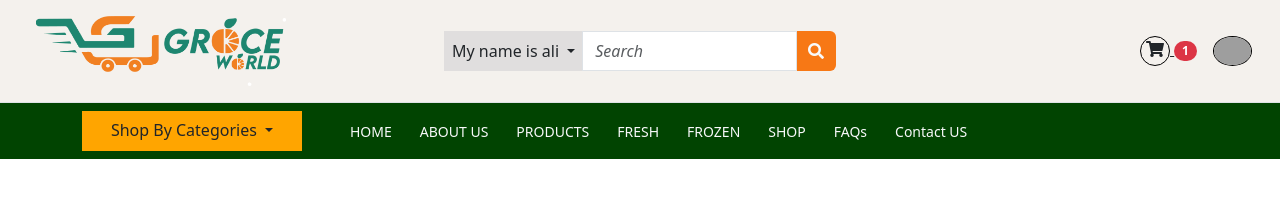
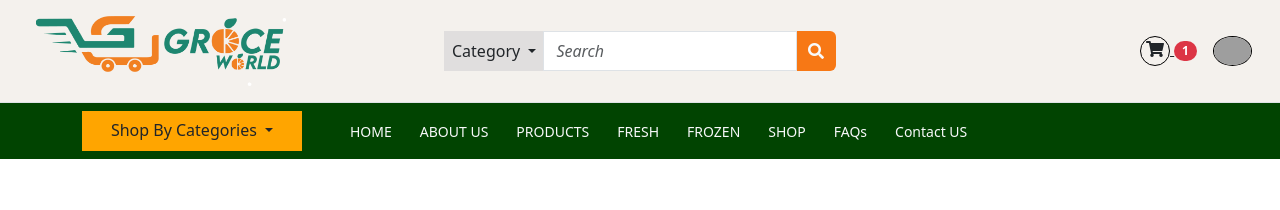
Before and after one commit to Ahmad4041/GrocerWorld.io, a PHP site: page /FAQs.php in a window 1280 px wide. Shown: the top 210 px of the page. Run offline with PHP 8.4, Linux system fonts and the light colour scheme; some libraries are stand-ins or nearby versions; grey boxes are pictures that could not be loaded.

Commit message:
testing navbar first commit

```diff
--- a/components/landing-page/com-Navbar.php
+++ b/components/landing-page/com-Navbar.php
@@ -33,7 +33,7 @@
                     aria-expanded="false"
                   >
 
-                    My name is ali
+                   Category
 
                   </a>
                   <ul class="dropdown-menu">
```
